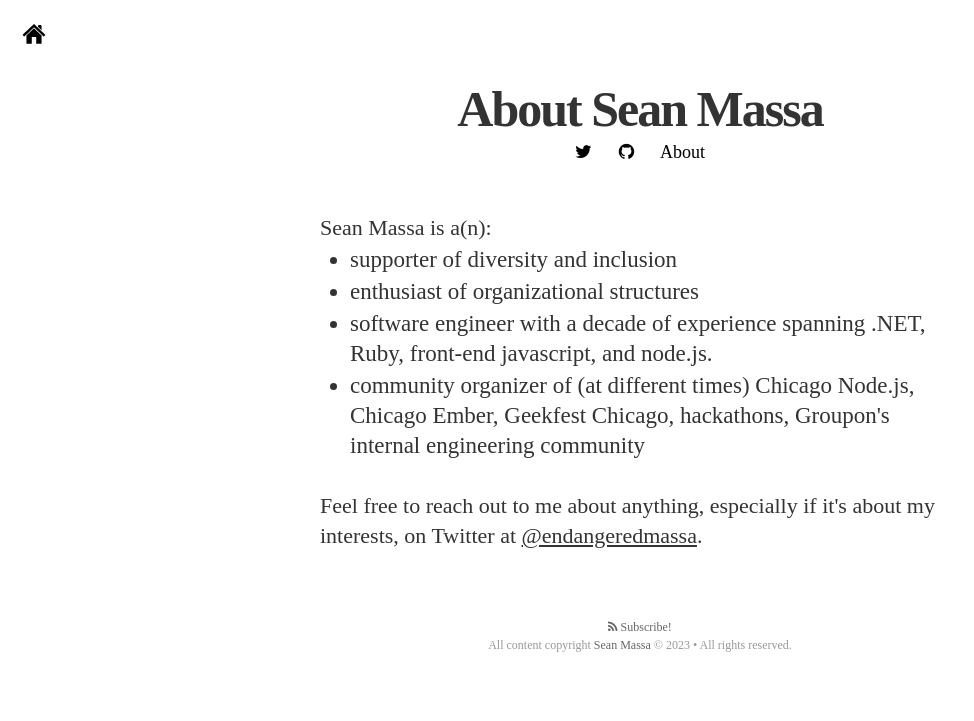
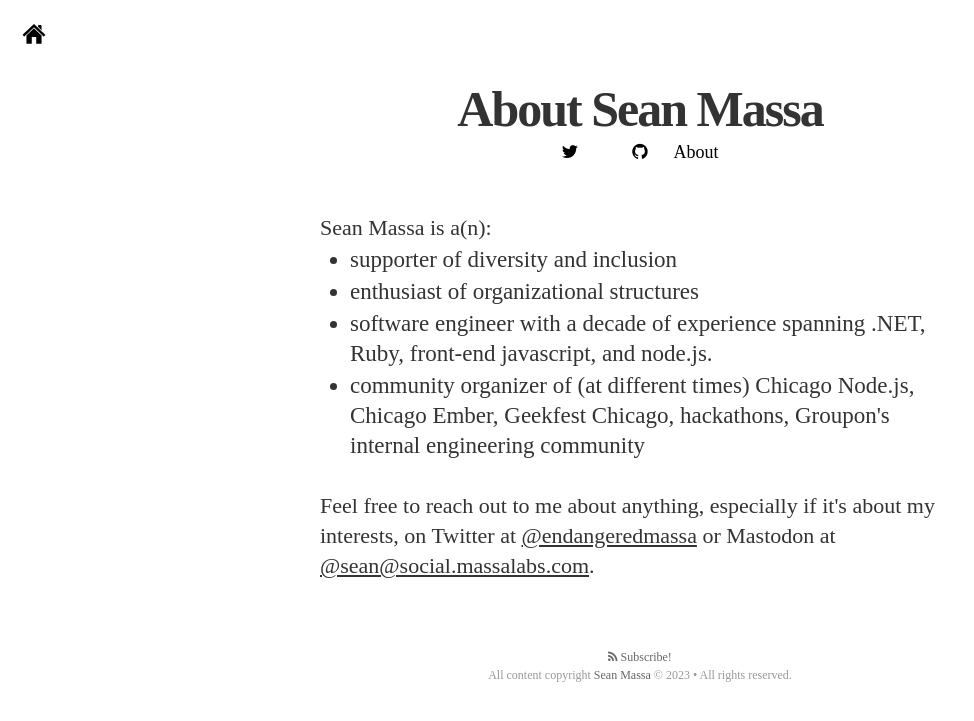
Before and after one commit to EndangeredMassa/endangeredmassa.github.com, a Jekyll site: the page built from about/index.html, in a window 1280 px wide. Shown: the top 721 px of the page, without its empty margins (0-974 px from the left). Built offline with Jekyll 4.4.1, drawn with Linux system fonts in a browser that asks for light colours; nearby versions of some CDN libraries; some web fonts are replaced.

Commit message:
add mastodon links

```diff
--- a/_config.yml
+++ b/_config.yml
@@ -40,23 +40,10 @@ social:
     share_title: ?text=
     share_link: "&amp;url="
 
-#  - icon:	facebook
-#    url:	https://facebook.com/???
-#    desc: Connect with me facebook
-#    share_url: https://www.facebook.com/sharer.php
-#    share_title: ?t=
-#    share_link: "&amp;u="
+  - icon:	mastodon
+    url:	https://social.massalabs.com/@sean
+    desc: Follow me on mastodon
 
   - icon:	github
     url:	https://github.com/endangeredmassa
     desc:	Fork me on github
-    share_url:
-    share_title:
-    share_link:
-
-#  - icon:	google-plus
-#    url:	https://google.com/???
-#    desc:	Add me on google+
-#    share_url:
-#    share_title:
-#    share_link:
--- a/_layouts/post.html
+++ b/_layouts/post.html
@@ -72,6 +72,11 @@
               </a>
               <br>
 
+              <a href="https://social.massalabs.com/@sean" title="Follow me @sean@social.massalabs.com on mastodon">
+                <i class="fa fa-mastodon"></i> @sean@social.massalabs.com
+              </a>
+              <br>
+
               <a href="https://github.com/endangeredmassa" title="Fork me @endangeredmassa on github">
                 <i class="fa fa-github"></i> @endangeredmassa
               </a>
--- a/about/index.html
+++ b/about/index.html
@@ -25,7 +25,8 @@ layout: default
       </ul>
       <p>
         Feel free to reach out to me about anything, especially if it's about my interests, on Twitter at
-        <a href="https://twitter.com/endangeredmassa">@endangeredmassa</a>.
+        <a href="https://twitter.com/endangeredmassa">@endangeredmassa</a> or Mastodon at
+        <a href="https://social.massalabs.com/@sean">@sean@social.massalabs.com</a>.
       </p>
     </section>
   </article>
```
